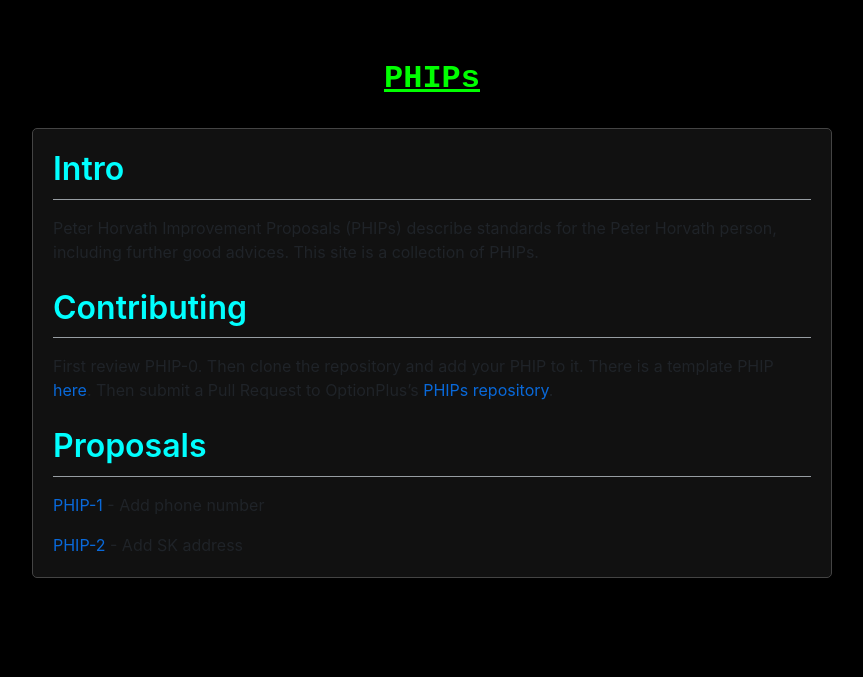
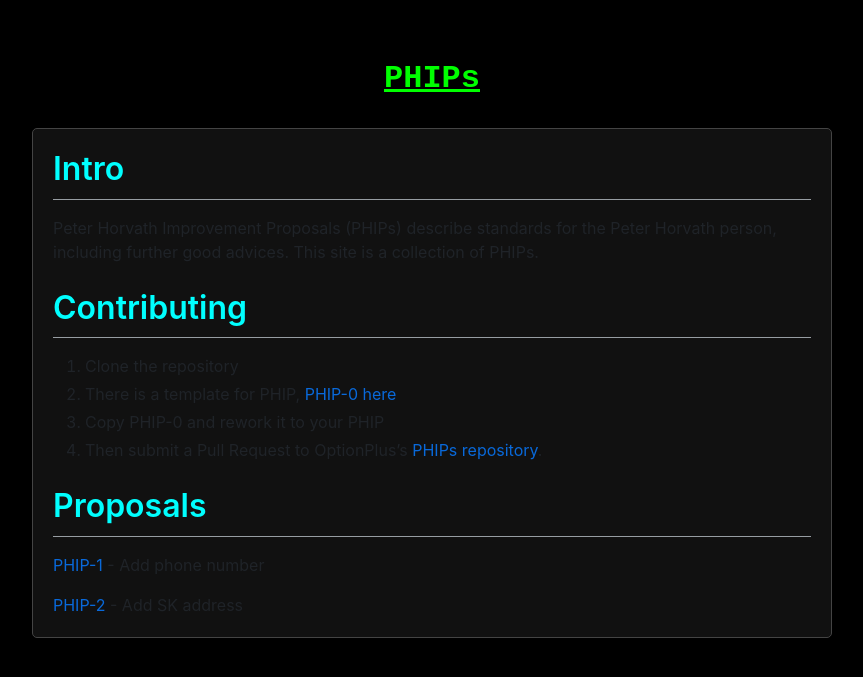
Before and after one commit to OptionPlus/PHIPs, a Jekyll site: the page built from index.md, in a window 1280 px wide. Shown: the top 677 px of the page, without its empty margins (208-1071 px from the left). Built offline with Jekyll 4.4.1, drawn with Linux system fonts in a browser that asks for light colours; nearby versions of some CDN libraries; our own code applies the rules of GitHub Pages for plain Markdown files.

Commit message:
improve contributing

```diff
--- a/index.md
+++ b/index.md
@@ -4,7 +4,10 @@ Peter Horvath Improvement Proposals (PHIPs) describe standards for the Peter Hor
 
 # Contributing
 
-First review PHIP-0. Then clone the repository and add your PHIP to it. There is a template PHIP [here](content/phip-0.md). Then submit a Pull Request to OptionPlus's [PHIPs repository](https://github.com/OptionPlus/PHIPs).
+1. Clone the repository
+2. There is a template for PHIP, [PHIP-0 here](content/phip-0.md)
+3. Copy PHIP-0 and rework it to your PHIP
+4. Then submit a Pull Request to OptionPlus's [PHIPs repository](https://github.com/OptionPlus/PHIPs).
 
 # Proposals
 
```
